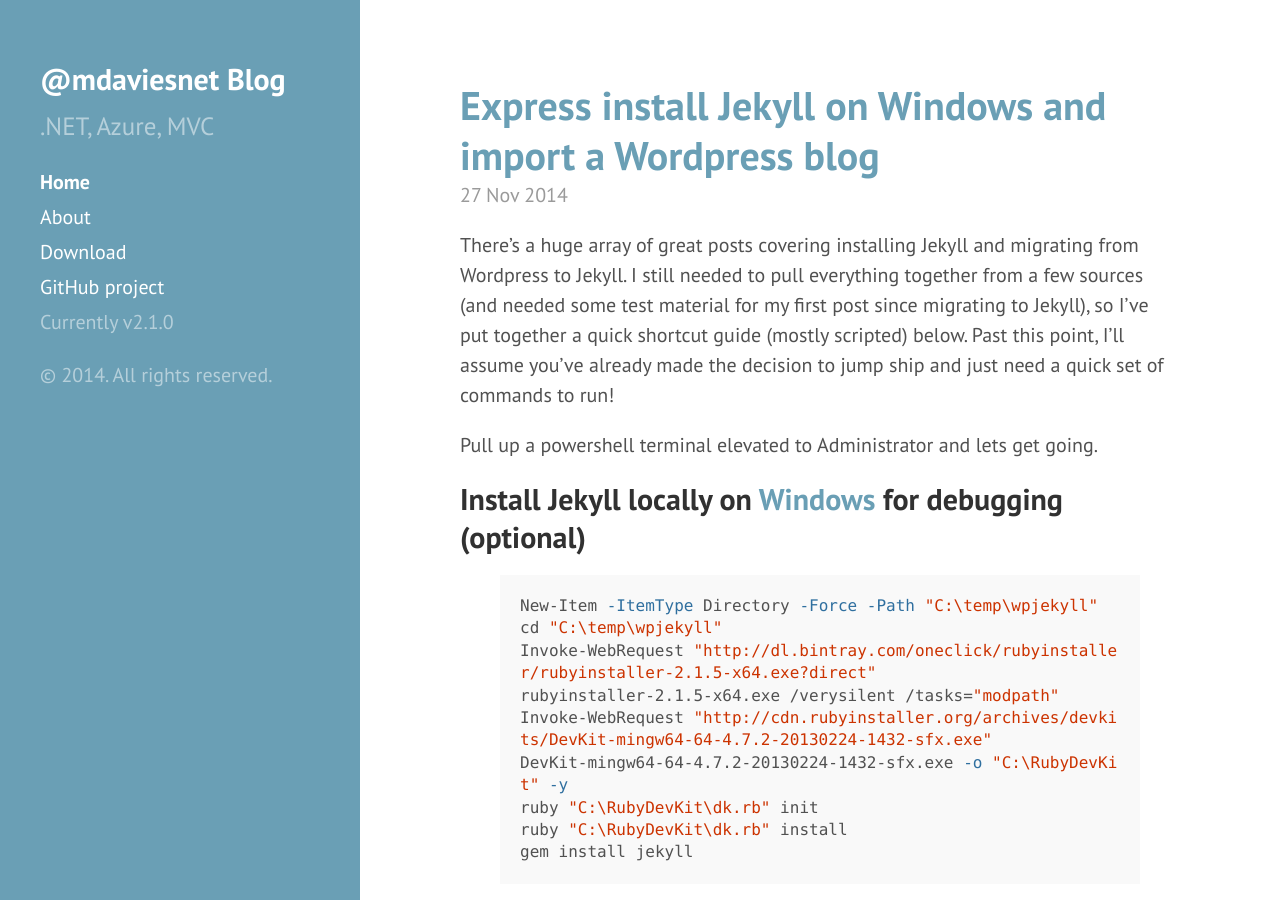
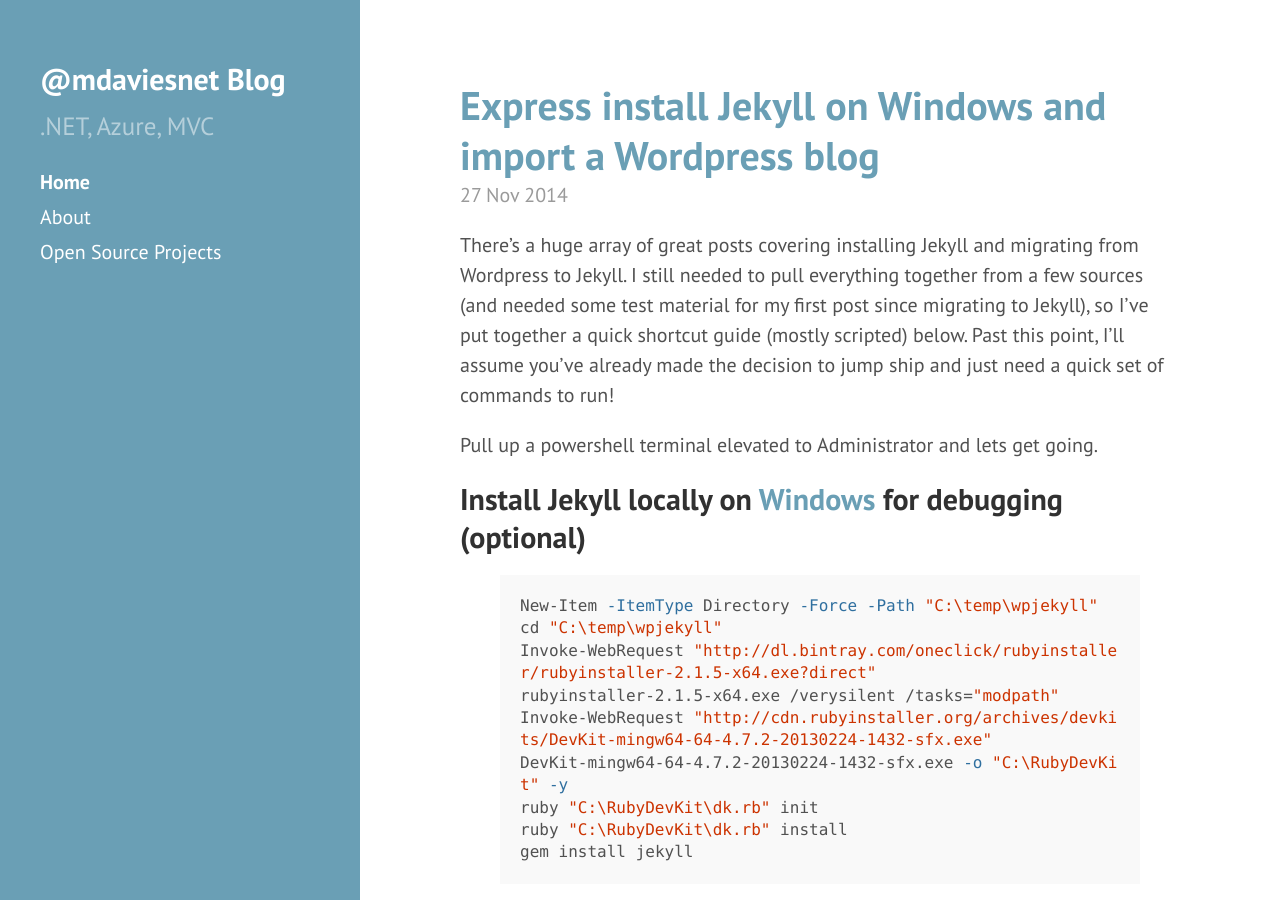
Before and after one commit to MattDavies/mattdavies.github.io, a Jekyll site: the page built from index.html, in a window 1280 px wide and 900 px high. Built offline with Jekyll 4.4.1, drawn with Linux system fonts in a browser that asks for light colours; the list of posts is cut into pages by our own code.

Commit message:
Cleanup sidebar, link to OSS projects

```diff
--- a/_includes/sidebar.html
+++ b/_includes/sidebar.html
@@ -26,11 +26,7 @@
         {% endif %}
       {% endfor %}
 
-      <a class="sidebar-nav-item" href="{{ site.github.repo }}/archive/v{{ site.version }}.zip">Download</a>
-      <a class="sidebar-nav-item" href="{{ site.github.repo }}">GitHub project</a>
-      <span class="sidebar-nav-item">Currently v{{ site.version }}</span>
+      <a class="sidebar-nav-item" href="https://github.com/MRCollective">Open Source Projects</a>
     </nav>
-
-    <p>&copy; {{ site.time | date: '%Y' }}. All rights reserved.</p>
   </div>
 </div>
```
